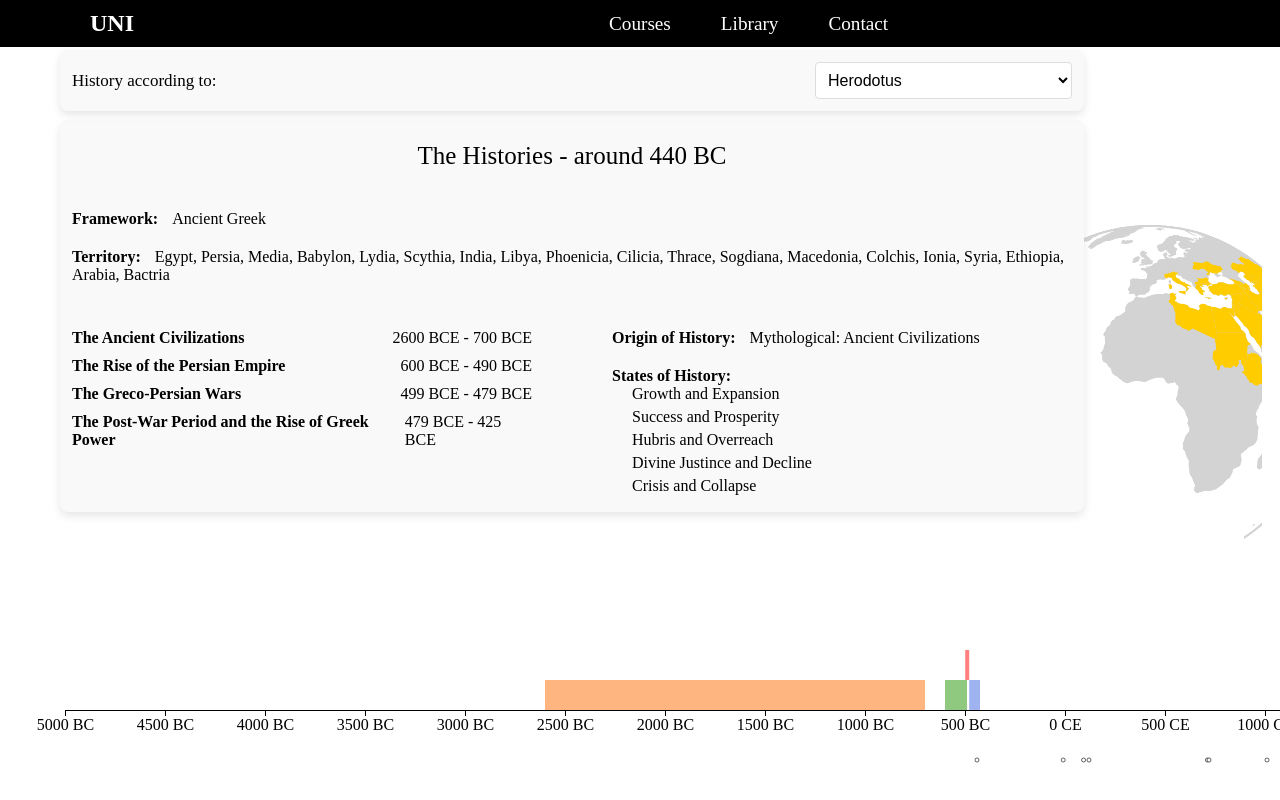
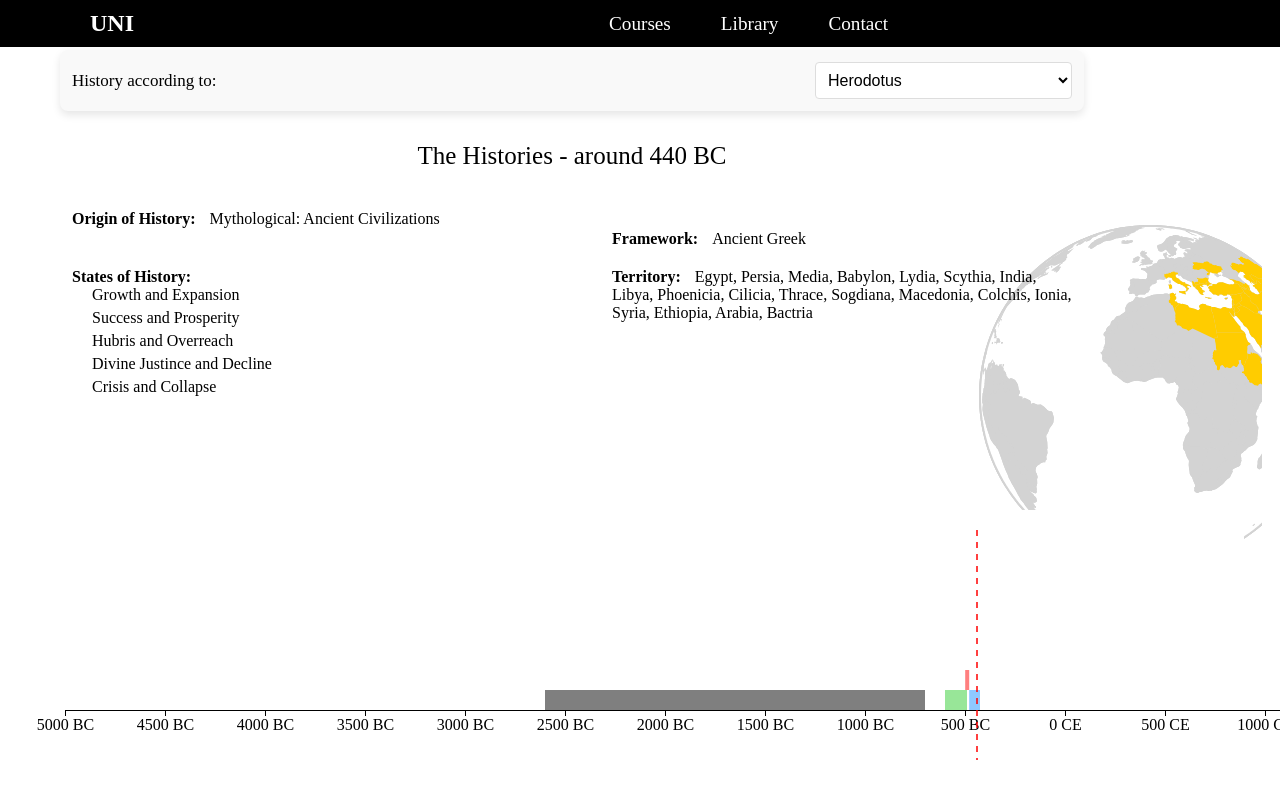
Before and after one commit to ragnar141/Da-Project, a React (Create React App) app: page /introduction in a window 1280 px wide. Built offline with nearby package versions, Linux system fonts and the light colour scheme.

Commit message:
good stuff

```diff
--- a/src/components css/otahh_intro.css
+++ b/src/components css/otahh_intro.css
@@ -4,10 +4,11 @@
   display: none; /* Hidden by default, shown on hover */
   background-color: #f9f9f9;
   padding: 10px;
+  text-align: center;
   border-radius: 8px;
   box-shadow: 0px 4px 8px rgba(0, 0, 0, 0.1);
   font-family: "Times New Roman", serif;
-  font-size: 14px;
+  font-size: 16px;
   border: 2px solid transparent; /* Border color will change on hover */
   z-index: 2000; /* Higher than author card to ensure it appears on top */
   opacity: 0.9; /* Slight transparency */
@@ -59,9 +60,9 @@
   top: 120px; /* Positioned below the dropdown container */
   left: 60px;
   z-index: 999; /* Ensure author card is lower than segment card */
-  background-color: #f9f9f9;
+
   border-radius: 8px;
-  box-shadow: 0px 4px 8px rgba(0, 0, 0, 0.1);
+
   width: 1000px;
   padding: 12px;
   display: flex;
@@ -108,11 +109,30 @@
 }
 
 /* Layout for the lower author card container */
+/* Layout for the lower author card container */
 .lower-author-card-container {
   display: flex;
   justify-content: space-between; /* Space between the left and right columns */
   margin-top: 20px;
-  gap: 60px;
+  gap: 60px; /* Adjust spacing between columns */
+}
+
+/* Left Column */
+.left-column {
+  flex: 1; /* Take up available space on the left */
+  display: flex;
+  flex-direction: column;
+  gap: 20px; /* Space between the containers */
+  padding-right: 20px; /* Add some space between the left and right columns */
+}
+
+/* Right Column */
+.right-column {
+  flex: 1; /* Take up available space on the right */
+  display: flex;
+  flex-direction: column;
+  gap: 20px; /* Space between the containers */
+  padding-left: 20px; /* Add some space between the right and left columns */
 }
 
 .timeline-stages-column {
--- a/src/components logic/OTAHH/otahh_intro.js
+++ b/src/components logic/OTAHH/otahh_intro.js
@@ -7,22 +7,22 @@ import '../../components css/otahh_intro.css';
 
 
 
-const firstColor = '#ff6c00';
-const secondColor = '#219100';
-const thirdColor = '#ff0000';
-const fourthColor = '#4169E1';
-const fifthColor = '#ecdcad';
-const sixthColor = '#9cef50';
-const seventhColor = '#b90628';
-const eighthColor = '#b8a8ca';
-const ninthColor = '#7e6771';
-const tenthColor = '#d9ef9d';
-const eleventhColor = '#8f4b0d';
-const twelvethColor = '#3e82d9';
-const thirteenthColor = '#cd6886';
-const fourteenthColor = '#6c9cea';
-const fifteenthColor = '#b2efdd';
-const sixteenthColor = '#e81590';
+const firstColor = 'black';    // Orange Red
+const secondColor = '#32CD32';   // Lime Green
+const thirdColor = '#FF0000';    // Bright Red
+const fourthColor = '#1E90FF';   // Dodger Blue
+const fifthColor = '#8A2BE2';
+const sixthColor = '#FF4500';    // Spring Green
+const seventhColor = '#B22222';  // Firebrick
+const eighthColor = '#9370DB';   // Medium Purple
+const ninthColor = '#00008B';    // Dark Blue
+const tenthColor = '#ADFF2F';    // Green Yellow
+const eleventhColor = '#8B4513'; // Saddle Brown
+const twelvethColor = '#00CED1'; // Dark Turquoise
+const thirteenthColor = '#FF69B4'; // Hot Pink
+const fourteenthColor = '#4682B4'; // Steel Blue
+const fifteenthColor = '#00FA9A';  // Medium Spring Green
+const sixteenthColor = '#FF1493';  // Deep Pink
 
 
 // Sample JSON dataset
@@ -45,7 +45,8 @@ const dataset = [
         "Level" : 0,
         "Color" : firstColor,
         "Geography": ["Egypt", "Iraq", "Iran", "Turkey", "Lebanon", "Syria", "Israel",
-          "Palestine", "Ukraine", "Kazakhstan", "Libya", "India", "Pakistan", "Greece", "Bulgaria", "Armenia"]
+          "Palestine", "Ukraine", "Kazakhstan", "Libya", "India", "Pakistan", "Greece", "Bulgaria", "Armenia"],
+        "Territory": ["Egypt", "Persia", "Lydia", "Babylon", "Media", "Scythia", "Libya", "Thrace", "Macedonia", "Ionia", "Phoenicia", "Ethiopia", "Arabia"]
       },
       {
         "Stage": "The Rise of the Persian Empire",
@@ -54,7 +55,9 @@ const dataset = [
         "Level" : 0,
         "Color" : secondColor,
         "Geography" : ["Iran", "Iraq", "Turkey", "Afghanistan", "Pakistan", "Syria", "Lebanon", "Israel", "Palestine", "Jordan",
-           "Egypt", "Greece", "Bulgaria", "Macedonia", "Libya", "Turkmenistan", "Uzbekistan", "Armenia", "Azerbaijan", "Georgia"]
+           "Egypt", "Greece", "Bulgaria", "Macedonia", "Libya", "Turkmenistan", "Uzbekistan", "Armenia", "Azerbaijan", "Georgia"],
+           "Territory": ["Persis", "Media", "Babylonia", "Elam", "Assyria", "Syria", "Phoenicia", "Lydia", "Caria",
+             "Phrygia", "Ionian Greek city-states", "Bactria", "Sogdia", "Parthia", "India", "Egypt", "Libya", "Thrace", "Macedon"]
 
       },
       {
@@ -63,7 +66,8 @@ const dataset = [
         "Labels": ["499 BCE", "479 BCE"],
         "Level" : 1,
         "Color" : thirdColor,
-        "Geography": ["Greece", "Turkey", "Cyprus", "Bulgaria", "Macedonia", "Egypt", "Iran", "Iraq", "Syria"]
+        "Geography": ["Greece", "Turkey", "Cyprus", "Bulgaria", "Macedonia", "Egypt", "Iran", "Iraq", "Syria"],
+        "Territory": []
 
       },
       {
@@ -72,7 +76,8 @@ const dataset = [
         "Labels": ["479 BCE", "425 BCE"],
         "Level" : 0,
         "Color" : fourthColor,
-        "Geography": ["Greece", "Turkey", "Cyprus", "Egypt", "Libya", "Syria", "Lebanon", "Israel", "Palestine", "Macedonia", "Italy", "Albania", "Bulgaria"]
+        "Geography": ["Greece", "Turkey", "Cyprus", "Egypt", "Libya", "Syria", "Lebanon", "Israel", "Palestine", "Macedonia", "Italy", "Albania", "Bulgaria"],
+        "Territory": []
       }
     ],
 
@@ -81,8 +86,9 @@ const dataset = [
       "Syria", "Ethiopia", "Arabia", "Bactria"],
 
     "Initial Geography": ["Greece", "Turkey", "Iran", "Iraq", "Lebanon", "Syria", "Israel", "Palestine", "Jordan",
-      "Egypt", "Libya", "Ukraine", "Kazakhstan", "Bulgaria", "India", "Saudi Arabia", "Georgia", "Armenia", "Azerbaijan", "Ethiopia",
-      "Uzbekistan", "Tajikistan", "Afghanistan", "Sudan", "Pakistan", "Turkmenistan", "Tunisia", "Cyprus", "Macedonia", "Italy"]
+      "Egypt", "Libya", "Ukraine", "Kazakhstan", "Bulgaria", "India", "Saudi Arabia", "Georgia", "Armenia",  "Albania", "Azerbaijan", "Ethiopia",
+      "Uzbekistan", "Tajikistan", "Afghanistan", "Sudan", "Pakistan", "Turkmenistan", "Tunisia", "Cyprus", "Macedonia", "Italy"]   ,
+      "Territory": []
   },
 
   {
@@ -930,7 +936,7 @@ const dataset = [
                   "Stage": "Byzantine Civilization",
                   "Years": [330, 1453],
                   "Labels": ["330 CE", "1453 CE"],
-                  "Level" : 5,
+                  "Level" : 7,
                   "Color": eleventhColor,
                   "Geography": ["Turkey", "Greece", "Bulgaria", "Serbia", "Macedonia", "Albania", "Cyprus", "Syria", "Israel", "Palestine", "Lebanon", "Jordan", "Egypt",
                     "Libya", "Tunisia", "Italy", "Montenegro", "Bosnia and Herzegovina", "Romania", "Georgia", "Armenia", "Iraq", "Algeria"]
@@ -1100,19 +1106,17 @@ const dataset = [
     const [selectedAuthor, setSelectedAuthor] = useState(dataset[0]); // Set the initial author/text
     const [hoveredStageColor, setHoveredStageColor] = useState(null); // Store the hovered stage color
     const [hoveredStageCountries, setHoveredStageCountries] = useState([]); // Store the hovered stage countries
+
     const [initialColor, setInitialColor] = useState(null); // Store the initial base color
+    const [selectedCircleIndex, setSelectedCircleIndex] = useState(null); // Track the selected circle index
     const svgRef = useRef();
     const zoomScaleRef = useRef(1); // Initialize zoom scale at 1
     const timelineRef = useRef(); // Reference for the timeline SVG
 
-     const getRadius = (zoomScaleFactor) => {
-    return Math.min(5, 2 * zoomScaleFactor);
-  };
+
 
   // Function to calculate stroke opacity based on zoom scale factor
-  const getBorderOpacity = (zoomScaleFactor) => {
-    return Math.min(1, 0.6 * zoomScaleFactor);
-  };
+
 
     // Memoized function to set up the projection and path generator
     const renderGlobe = useMemo(() => {
@@ -1239,26 +1243,25 @@ const dataset = [
             .attr('fill', d => {
               const countryName = d.properties.name;
 
-              // If no countries are being hovered, render the initial geography
-              if (!hoveredStageCountries || hoveredStageCountries.length === 0) {
-                if (selectedAuthor["Initial Geography"] && selectedAuthor["Initial Geography"].includes(countryName)) {
-                  return initialColor;
-                }
-                return '#d3d3d3'; // Default color
-              }
-
               // If countries are hovered, use the stage color for the hovered countries
               if (hoveredStageCountries.includes(countryName)) {
                 return hoveredStageColor;
               }
 
-              return '#d3d3d3'; // Default color for non-hovered countries
+              // If the country is part of "Initial Geography" but not part of the hovered stage, use initialColor
+              if (selectedAuthor["Initial Geography"] && selectedAuthor["Initial Geography"].includes(countryName)) {
+                return initialColor;
+              }
+
+              // Default color for countries not part of the hovered stage or "Initial Geography"
+              return '#d3d3d3';
             })
-            .attr('opacity', 0.7)
+            .attr('opacity', 1)
             .raise();
         })
         .catch(error => console.error('Error loading world data:', error));
     }, [renderGlobe, hoveredStageCountries, hoveredStageColor, selectedAuthor, initialColor]);
+
 
 
     // Highlight countries on hover
@@ -1288,12 +1291,9 @@ const dataset = [
     const renderTimeline = useCallback(() => {
       const width = 1500;
       const height = 200;
-      const rectHeight = 30; // Height of each timeline rect element
+
 
     // Calculate numSegments as the maximum "Level" value from "Timeline Stages" + 1
-    const numSegments = Math.max(...selectedAuthor["Timeline Stages"].map(stage => stage.Level)) + 1;
-
-    const zoomAreaHeight = (numSegments * rectHeight) + (2 * rectHeight); // Stretch upward and downward
 
 
       const svg = d3.select(timelineRef.current)
@@ -1329,9 +1329,9 @@ const dataset = [
         .enter()
         .append("rect")
         .attr("x", d => xScale(d.Years[0]))
-        .attr("y", d => 150 - d.Level * 30) // Position based on the level
+        .attr("y", d => 160 - d.Level * 20) // Position based on the level
         .attr("width", d => xScale(d.Years[1]) - xScale(d.Years[0]))
-        .attr("height", 30)
+        .attr("height", 20)
         .attr("fill", d => d.Color) // Use the corresponding color from the dataset
         .attr("opacity", 0.5)
         .on("mouseover", function (event, d) {
@@ -1340,6 +1340,7 @@ const dataset = [
           // Set the hovered stage color and countries for highlighting the corresponding countries
           setHoveredStageColor(d.Color);
           setHoveredStageCountries(d.Geography);
+
 
           // Increase border opacity and show segment-card
           d3.select(this)
@@ -1360,9 +1361,14 @@ const dataset = [
           .style("display", "block")
           .style("border-color", d.Color)
           .style("opacity", 0.9)
-            .html(`<strong>${d.Stage}</strong><br>${d.Labels[0] || 'N/A'} - ${d.Labels[1] || 'N/A'}`)
+          .html(`
+            <strong>${d.Stage}</strong><br>
+            ${d.Labels[0] || 'N/A'} - ${d.Labels[1] || 'N/A'}<br>
+            ${d.Territory ? `<div style="margin-top: 10px;"><label>Stage Territory: </label><p>${d.Territory.join(", ")}</p></div>` : ''}
+          `)
           .style("left", `${rectBounds.left + window.scrollX + rectBounds.width / 2 - segmentCard.node().offsetWidth / 2}px`)
           .style("top", `${rectBounds.top - segmentCard.node().offsetHeight - 10 + window.scrollY}px`);
+
 
           // Check for overlap with the author card
           const segmentCardBounds = segmentCard.node().getBoundingClientRect();
@@ -1403,43 +1409,32 @@ const dataset = [
           // Reset the hovered stage color and countries when mouse is out
           setHoveredStageColor(null);
           setHoveredStageCountries([]);
+
           highlightGeography(); // This will repaint the map with the initialColor
         })
 
-      const timelineCircles = g.selectAll("circle")
-        .data(dataset)
-        .enter()
-        .append("circle")
-        .attr("cx", d => xScale(d["Date for timeline"]))
-        .attr("cy", height + 30)
-        .attr('r', d => getRadius(1)) // Initial radius based on zoom
-        .style('fill', 'white')
-        .style('stroke', 'black')
-        .style('stroke-opacity', d => getBorderOpacity(1)) // Initial stroke opacity
-        .on("mouseover", function () {
-          d3.select(this)
-            .style("fill", "#ffcc00") // Change color on hover
-            .attr("r", 10); // Increase size on hover
-        })
-        .on("mouseout", function () {
-          d3.select(this)
-            .style("fill", "white") // Revert color
-            .attr("r", d => getRadius(zoomScaleRef.current)); // Revert size using zoom scale factor
-        });
-
-        const verticalLines = g.selectAll("line")
-    .data(dataset)
-    .enter()
-    .append("line")
-    .attr("x1", d => xScale(d["Date for timeline"])) // X position is the same as the circles
-    .attr("x2", d => xScale(d["Date for timeline"])) // Same X for both ends of the line
-    .attr("y1", height - 20) // Start from the timeline axis
+
+
+
+          if (selectedCircleIndex !== null) {
+
+
+            // Add the vertical dotted line
+            g.append("line")
+              .attr("x1", xScale(dataset[selectedCircleIndex]["Date for timeline"]))
+              .attr("x2", xScale(dataset[selectedCircleIndex]["Date for timeline"]))
+              .attr("y1", height - 200) // Start from the timeline axis
               .attr("y2", height + 30) // End at the bottom of the circle
-    .attr("stroke", "black")
-    .attr("stroke-width", 1)
-    .attr("stroke-dasharray", "4 2") // Dotted line
-    .attr("opacity", 0.7);
-
+              .attr("stroke", "red")
+              .attr("stroke-width", 1.5)
+              .attr("stroke-dasharray", "6 6") // Dotted line
+              .attr("opacity", 1)
+              .attr("class", "dotted-line"); // Add class for easy selection during zoom
+          }
+
+
+
+      // Define the zoom behavior
      // Define the zoom behavior
 const zoom = d3.zoom()
 .scaleExtent([1, 5]) // Set the zoom range
@@ -1448,22 +1443,18 @@ const dataset = [
   const currentZoomState = event.transform;
   zoomScaleRef.current = currentZoomState.k; // Update the current zoom scale
   const newXScale = currentZoomState.rescaleX(xScale);
-        const zoomScaleFactor = Math.max(currentZoomState.k, 1); // Ensure zoomScaleFactor is >= 1
-        const newOpacity = getBorderOpacity(zoomScaleFactor);
 
   // Update rectangles and circles with the zoom scale
   timelineRects
     .attr("x", d => newXScale(d.Years[0]))
     .attr("width", d => newXScale(d.Years[1]) - newXScale(d.Years[0]));
 
-        timelineCircles
-          .attr("cx", d => newXScale(d["Date for timeline"]))
-          .attr('r', d => getRadius(zoomScaleFactor)) // Update radius based on zoom
-          .style('stroke-opacity', d => newOpacity); // Update stroke opacity based on zoom
-
-          verticalLines
-          .attr("x1", d => newXScale(d["Date for timeline"]))
-          .attr("x2", d => newXScale(d["Date for timeline"]));
+  // If a circle is selected, update the red dotted line's position
+  if (selectedCircleIndex !== null) {
+    g.selectAll("line.dotted-line") // Ensure we only select the dotted line
+      .attr("x1", newXScale(dataset[selectedCircleIndex]["Date for timeline"]))
+      .attr("x2", newXScale(dataset[selectedCircleIndex]["Date for timeline"]));
+  }
 
   // Update axis with the new scale
   xAxisGroup.call(
@@ -1472,6 +1463,7 @@ const dataset = [
       .tickFormat(d => (d < 0 ? `${Math.abs(d)} BC` : `${d} CE`))
   );
 });
+
 
 
     // Apply the zoom behavior to the group (g) element
@@ -1487,8 +1479,12 @@ const dataset = [
       .on("mouseleave", () => {
         svg.on(".zoom", null); // Remove zoom behavior when the mouse leaves the invisible zoom area
       });
-  }, [selectedAuthor, dataset]);
-
+  }, [selectedAuthor, selectedCircleIndex, highlightGeography]);
+
+  useEffect(() => {
+    setSelectedCircleIndex(0); // Set index to the first entry initially
+    setSelectedAuthor(dataset[0]); // Ensure selected author matches
+  }, []);
 
     useEffect(() => {
       renderTimeline();
@@ -1497,13 +1493,14 @@ const dataset = [
     const handleAuthorChange = (event) => {
       const selectedIndex = event.target.value;
       setSelectedAuthor(dataset[selectedIndex]);
+      setSelectedCircleIndex(selectedIndex); // Sync the circle selection with dropdown
     };
 
     return (
       <div>
         <div className="dropdown-container">
           <label htmlFor="author-select">History according to: </label>
-          <select id="author-select" onChange={handleAuthorChange}>
+          <select id="author-select" onChange={handleAuthorChange} value={selectedCircleIndex}>
             {dataset.map((author, index) => (
               <option key={index} value={index}>
                 {author["Author/Text Title"]}
@@ -1519,27 +1516,9 @@ const dataset = [
             </div>
           </div>
 
-          <div className="framework-container">
-            <label>Framework: </label>
-            <p>{selectedAuthor["Author's framework"]}</p>
-          </div>
-
-          <div className="territory-container">
-            <label>Territory: </label>
-            <p>{selectedAuthor["Ancient regions"] ? selectedAuthor["Ancient regions"].join(", ") : "N/A"}</p>
-          </div>
-
           <div className="lower-author-card-container">
-            <div className="timeline-stages-column">
-              {Array.isArray(selectedAuthor["Timeline Stages"]) && selectedAuthor["Timeline Stages"].map((stage, index) => (
-                <div key={index} className="timeline-stage">
-                  <p style={{ marginBottom: '10px', display: 'inline' }}><strong>{stage.Stage}</strong></p>{" "}
-                  <p style={{ marginBottom: '10px', display: 'inline' }}>{stage.Labels ? stage.Labels.join(" - ") : "N/A"}</p>
-                </div>
-              ))}
-            </div>
-
-            <div className="right-column">
+            {/* Left Column */}
+            <div className="left-column">
               <div className="origin-of-history-container">
                 <label>Origin of History: </label>
                 <p>{selectedAuthor["Origin of history"]}</p>
@@ -1560,6 +1539,19 @@ const dataset = [
                 </div>
               </div>
             </div>
+
+            {/* Right Column */}
+            <div className="right-column">
+              <div className="framework-container">
+                <label>Framework: </label>
+                <p>{selectedAuthor["Author's framework"]}</p>
+              </div>
+
+              <div className="territory-container">
+                <label>Territory: </label>
+                <p>{selectedAuthor["Ancient regions"] ? selectedAuthor["Ancient regions"].join(", ") : "N/A"}</p>
+              </div>
+            </div>
           </div>
         </div>
 
@@ -1577,6 +1569,8 @@ const dataset = [
         <div className="segment-card"></div>
       </div>
     );
+
+
   }
 
   export default OtahhIntro;
```
Lines whose indentation alone changed are shown as unchanged.
